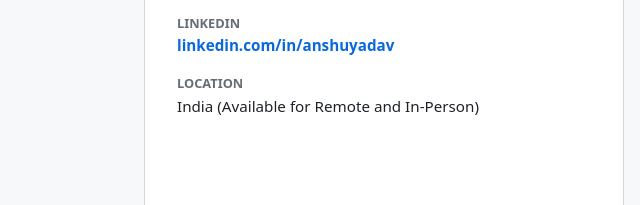
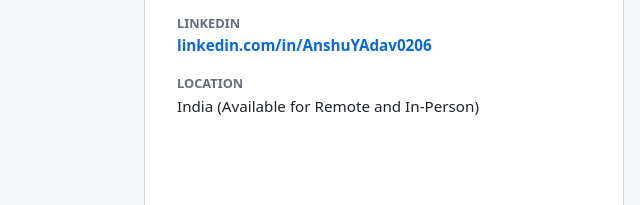
Before and after one commit to AnshuYadav0206/CodeAlpha_PersonalPortfolio, a plain HTML site: page index.html in a window 1280 px wide. Shown: the part 6062-6267 px from the top of the page, 0-640 px from the left. Drawn offline with Linux system fonts and the light colour scheme.

Commit message:
fix: update LinkedIn profile URL to AnshuYAdav0206

```diff
--- a/index.html
+++ b/index.html
@@ -57,7 +57,7 @@
             <span class="meta-label">Connect:</span>
             <a href="https://github.com" target="_blank" rel="noopener noreferrer" class="meta-link">GitHub</a>
             <span class="meta-separator">/</span>
-            <a href="https://linkedin.com" target="_blank" rel="noopener noreferrer" class="meta-link">LinkedIn</a>
+            <a href="https://www.linkedin.com/in/AnshuYAdav0206" target="_blank" rel="noopener noreferrer" class="meta-link">LinkedIn</a>
             <span class="meta-separator">/</span>
             <a href="mailto:anshuyadav@example.com" class="meta-link">anshuyadav@example.com</a>
           </div>
@@ -426,7 +426,7 @@
               </div>
               <div class="contact-item">
                 <span class="contact-label">LinkedIn</span>
-                <span class="contact-val"><a href="https://linkedin.com" target="_blank" rel="noopener noreferrer" class="text-link">linkedin.com/in/anshuyadav</a></span>
+                <span class="contact-val"><a href="https://www.linkedin.com/in/AnshuYAdav0206" target="_blank" rel="noopener noreferrer" class="text-link">linkedin.com/in/AnshuYAdav0206</a></span>
               </div>
               <div class="contact-item">
                 <span class="contact-label">Location</span>
```
Also changed, not shown: assets/resume/Anshu_Yadav_Resume.txt.
